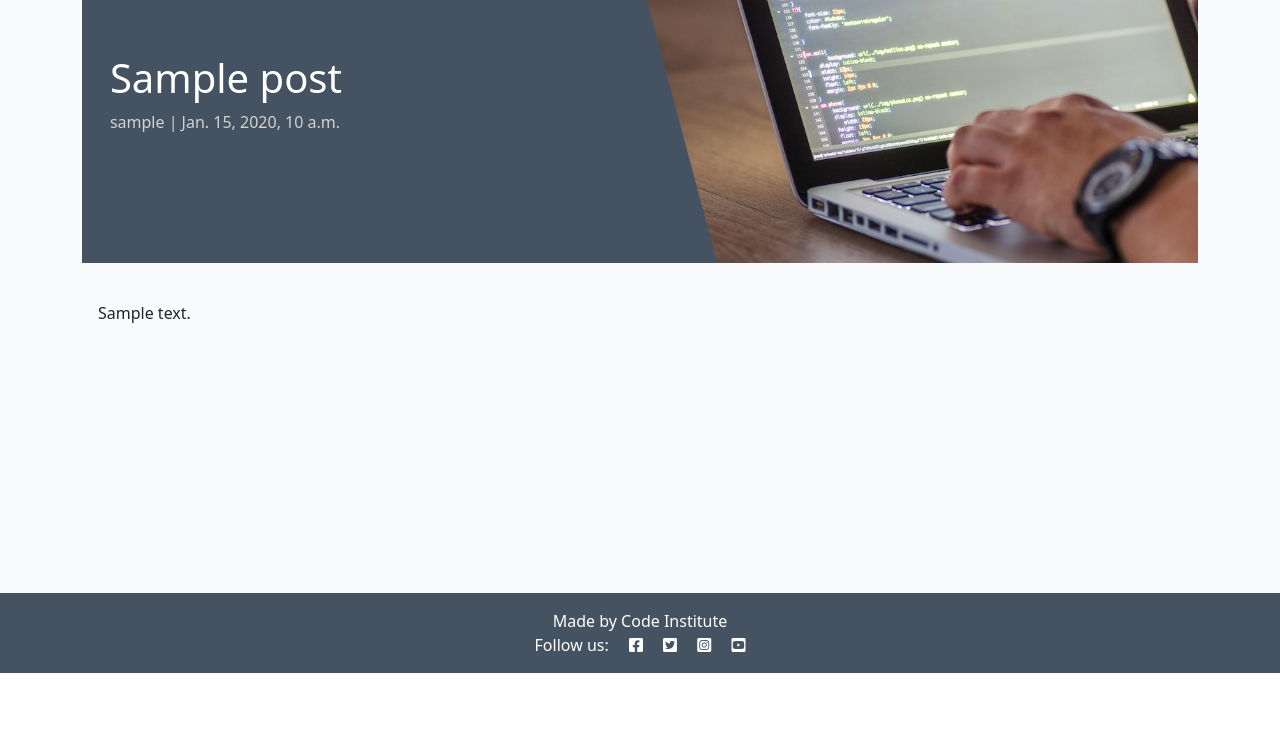
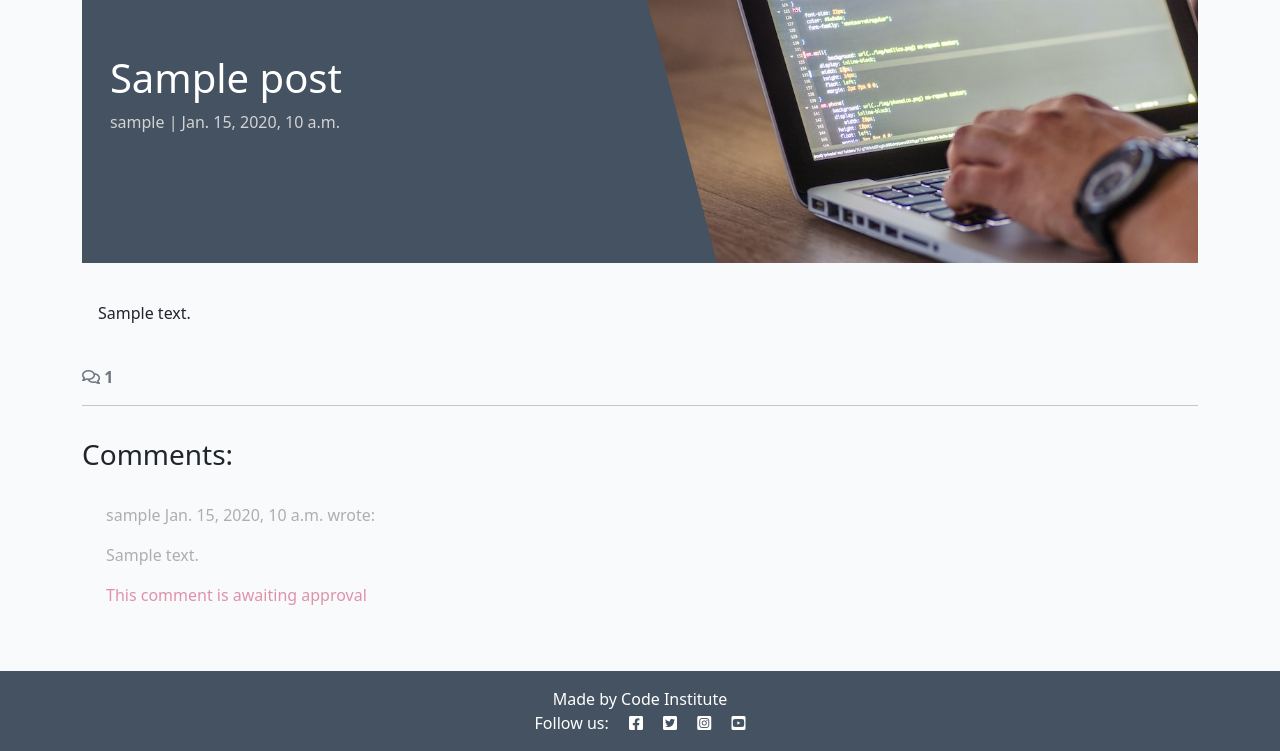
Before and after one commit to curtisnlogan/codestar-blog, a Django app: a page that uses blog/templates/blog/post_detail.html in a window 1280 px wide. Shown: the part 127-878 px from the top of the page. Before the commit the page ends 800 px from the top, so only its background shows below. Run offline with Django 4.2, Linux system fonts and the light colour scheme; a user stored in the database is signed in; tables that the repository leaves empty hold one stand-in row (values such as "Sample post").

Commit message:
feat: add comment display and count to post detail view

```diff
--- a/blog/templates/blog/post_detail.html
+++ b/blog/templates/blog/post_detail.html
@@ -28,5 +28,39 @@
                 </div>
             </div>
         </div>
+        <!-- Displaying count of comments -->
+        <div class="row">
+            <div class="col-12">
+                <strong class="text-secondary">
+                    <i class="far fa-comments"></i> {{ comment_count }}
+                </strong>
+            </div>
+            <div class="col-12">
+                <hr>
+            </div>
+        </div>
+        <!-- Displaying Comments -->
+        <div class="row">
+            <div class="col-md-8 card mb-4  mt-3 ">
+                <h3>Comments:</h3>
+                <div class="card-body">
+                    <!-- We want a for loop inside the empty control tags
+          to iterate through each comment in comments -->
+                    {% for comment in comments %}
+                        <div class="p-2 comments {% if not comment.approved and comment.author == user %} faded{% elif not comment.approved %} d-none{% endif %}">
+                            <p class="font-weight-bold">
+                                {{ comment.author }}
+                                <span class="font-weight-normal">{{ comment.created_on }}</span> wrote:
+                            </p>
+                            <div id="comment{{ comment.id }}">{{ comment.body | linebreaks }}</div>
+                            {% if not comment.approved and comment.author == user %}
+                                <p class="approval">This comment is awaiting approval</p>
+                            {% endif %}
+                        </div>
+                        <!-- Our for loop ends here -->
+                    {% endfor %}
+                </div>
+            </div>
+        </div>
     </div>
 {% endblock content %}
--- a/blog/views.py
+++ b/blog/views.py
@@ -1,6 +1,7 @@
 from django.shortcuts import render, get_object_or_404
 from django.views import generic
 from .models import Post
+
 
 # Create your views here.
 
@@ -27,9 +28,15 @@ def post_detail(request, slug):
 
     queryset = Post.objects.filter(status=1)
     post = get_object_or_404(queryset, slug=slug)
+    comments = post.comments.all().order_by("-created_on")
+    comment_count = post.comments.filter(Approved=True).count()
 
     return render(
         request,
         "blog/post_detail.html",
-        {"post": post},
+        {
+            "post": post,
+            "comments": comments,
+            "comment_count": comment_count,
+        },
     )
```
